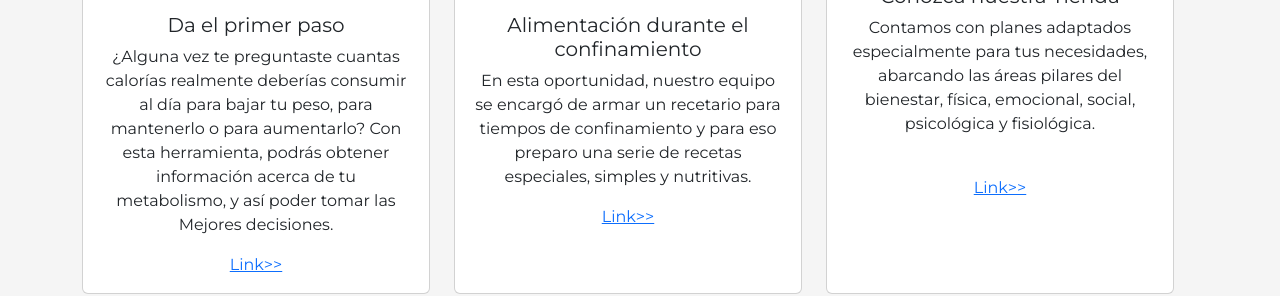
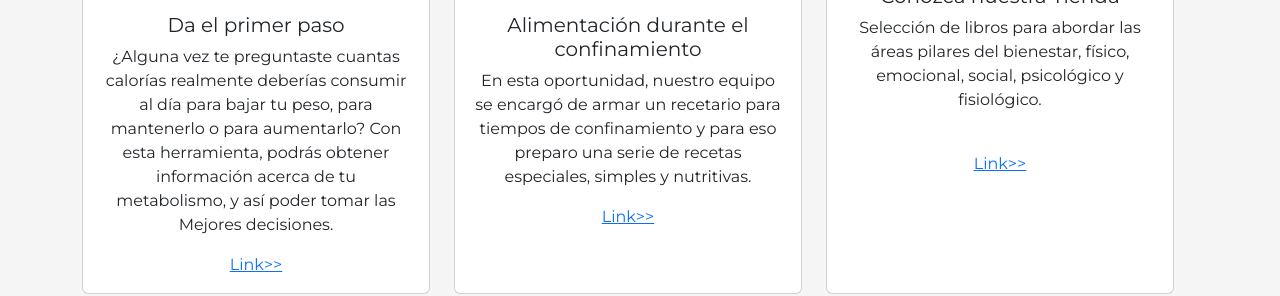
Before and after one commit to Fabrizionb/GetFit, a website: page index.html in a window 1280 px wide. Shown: the part 773-1069 px from the top of the page. Drawn offline with nearby package versions, Linux system fonts and the light colour scheme.

Commit message:
update index

```diff
--- a/index.html
+++ b/index.html
@@ -136,8 +136,8 @@
                             <div class="card-body">
                                 <h5 class="card-title">Conozca nuestra Tienda</h5>
                                 <p class="card-text">
-                                    Contamos con planes adaptados especialmente para tus necesidades, abarcando las áreas pilares del
-                    bienestar, física, emocional, social, psicológica y fisiológica.
+                                    Selección de libros para abordar las áreas pilares del
+                    bienestar, físico, emocional, social, psicológico y fisiológico.
                                 </p>
                                 <br>
                                 <a href="./pages/shop.html" class="">Link>></a>
```
